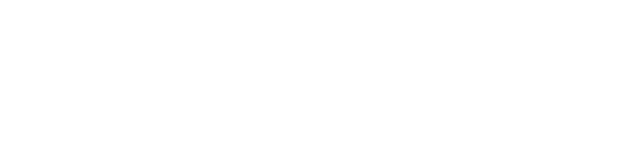
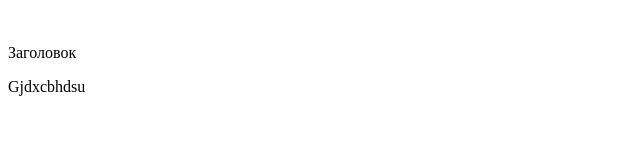
Before and after one commit to KezhikChayan/Git, a plain HTML site: page index.html in a window 1280 px wide. Shown: the whole page, without its empty margins (0-640 px from the left). Drawn offline with Linux system fonts and the light colour scheme.

Commit message:
title and text added

```diff
--- a/index.html
+++ b/index.html
@@ -4,7 +4,8 @@
     <meta charset="UTF-8">
     <title>Title</title>
 </head>
-<body>
-
+<br>
+<br> Заголовок </br>
+<p> Gjdxcbhdsu</p>
 </body>
 </html>
```
